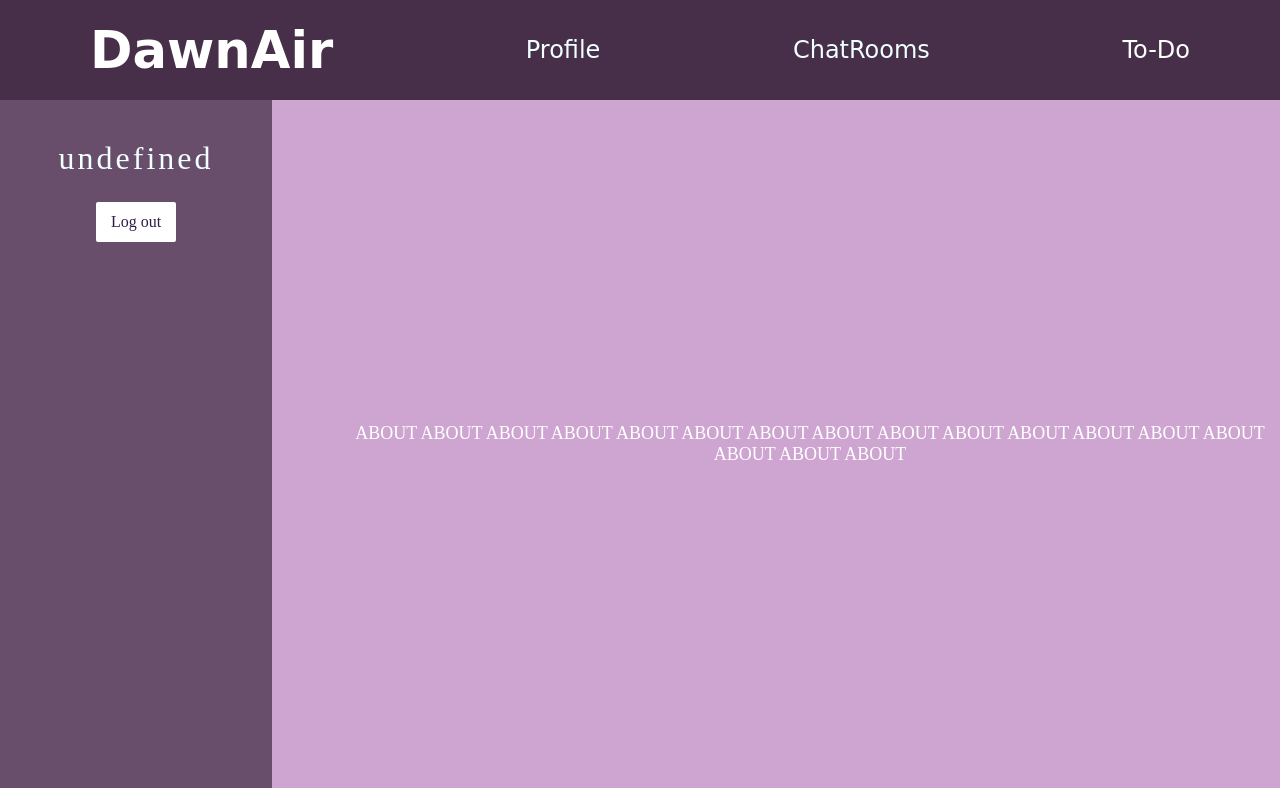
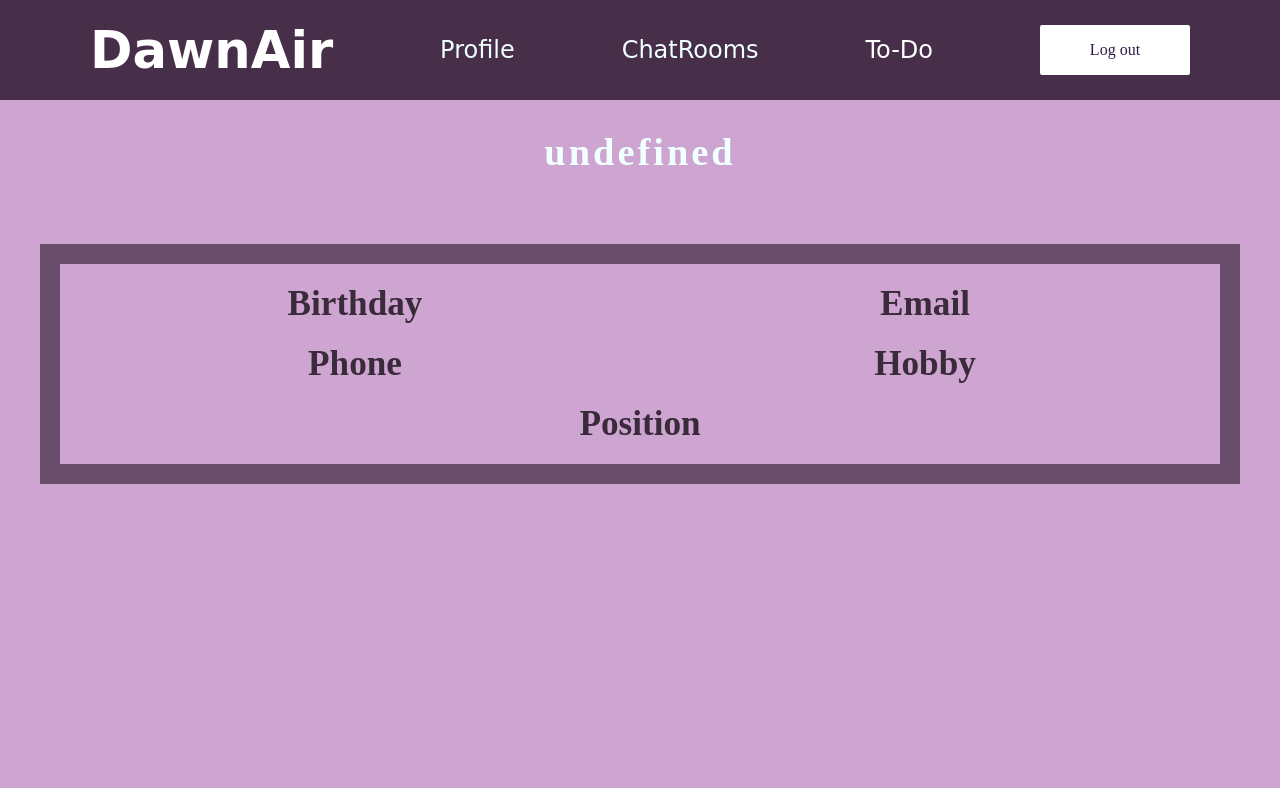
Before and after one commit to Projects-internship/Proiect-Stefana, a website: page frontend/html/profile.html in a window 1280 px wide. Drawn offline with nearby package versions, Linux system fonts and the light colour scheme; files that its build step writes are made by us from their sources; no server answers; files whose address does not match are found by name; a web font is replaced by a local one.

Commit message:
changed profile+ logout btn

```diff
--- a/frontend/html/profile.html
+++ b/frontend/html/profile.html
@@ -26,25 +26,52 @@
             <a href="/to-do-list" class="nav-items" id="notes">
                 To-Do
                 </a>
+        <button onclick="logout()" id="logout_btn">Log out</button>
       </div>
     <div class="main">
-        <div class="profile-wrapper">
-            <div class="username">
+        <div class="username">
             <h1></h1>
         </div>
-            <ul id="info">
-                <li><button onclick="logout()" id="logout_btn">Log out</button></li>
-                <li id="email"></li>
-                <li id="birthday"></li>
-                <li id="position"></li>
-                <li id="phone"></li>
-            </ul>
-        </div>
             <div class="profile-about">
-                <p contenteditable="true"> ABOUT ABOUT ABOUT ABOUT ABOUT ABOUT ABOUT ABOUT ABOUT ABOUT ABOUT ABOUT ABOUT ABOUT ABOUT ABOUT ABOUT </p>
+
+                <div class="birthday-cointainer">
+                    <div class="birthday">
+                        <h2>Birthday</h2>
+                        <p id="birthday"></p>
+                    </div>
+                </div>
+                    <div class="email-container">
+                        <div class="email">
+                            <h2>Email</h2>
+                            <p id="email"></p>
+                        </div>
+                    </div>
+
+                    <div class="phone-container">
+                     <div class="phone">
+                          <h2>Phone</h2>
+                          <p id="phone"></p>
+                     </div>
+                    </div>
+
+                    <div class="hobby-container">
+                        <div class="hobby">
+                            <h2>Hobby</h2>
+                            <p id="hobby"></p>
+                        </div>
+                    </div>
+
+                    <div class="position-container">
+                        <div class="position">
+                            <h2>Position</h2>
+                            <p id="position"></p>
+                        </div>
+                    </div>
+
             </div>
     </div>
     <script src="profile-script.js"></script>
+    <script src="logout-script.js"></script>
 </body>
 </html>
 
--- a/frontend/modules-js/profile-script.js
+++ b/frontend/modules-js/profile-script.js
@@ -1,10 +1,4 @@
-async function logout(url = "/logout") {
-    const response = await fetch(url,
-        { method: "POST" });
-    if (response.redirected) {
-        window.location.href = response.url;
-    }
-}
+
 
 //------------username on user profile----------
     const user = document.cookie
@@ -29,22 +23,26 @@ async function getData(){
               username: username,
               email: email,
               position: position,
-              birthday: birthday
+              birthday: birthday,
+              hobby: hobby
             }
         )
     })
     const userJSON = await response.json();
 
-    const birthdayList= document.querySelector("#birthday");
-    birthdayList.innerHTML=userJSON.birthday;
+    const BirthDay= document.querySelector("#birthday");
+    BirthDay.innerHTML=userJSON.birthday;
 
-    const emailList= document.querySelector("#email");
-    emailList.innerHTML=userJSON.email;
+    const Email= document.querySelector("#email");
+    Email.innerHTML=userJSON.email;
 
-    const positionList= document.querySelector("#position");
-    positionList.innerHTML=userJSON.position;
+    const Position= document.querySelector("#position");
+    Position.innerHTML=userJSON.position;
 
-    const phoneList= document.querySelector("#phone");
-    phoneList.innerHTML=userJSON.phone;
+    const Phone= document.querySelector("#phone");
+    Phone.innerHTML=userJSON.phone;
+
+    const Hobby= document.querySelector("#hobby");
+    Hobby.innerHTML=userJSON.hobby;
 
 }
--- a/frontend/style/chatroom-style.css
+++ b/frontend/style/chatroom-style.css
@@ -209,3 +209,17 @@ input {
     font-family: 'Kalam', cursive;
     font-weight:550;
   }
+
+  #logout_btn{
+    background: rgb(255, 255, 255);
+    border: 2px solid rgb(255, 255, 255);
+    outline: none;
+    border-radius: 2px;
+    cursor: pointer;
+    font-size: 1em;
+    color: rgb(46, 28, 70);
+    font-weight: 525;
+    width: 150px;
+    height: 50px;
+    position:bottom;
+  }
--- a/frontend/style/profile-style.css
+++ b/frontend/style/profile-style.css
@@ -57,29 +57,20 @@
 }
 
 .main{
-    display:flex;
     background:#cea5d1;
     min-height: 86vh;
 }
 
-.profile-wrapper{
-    position:fixed;
-    display:block;
-    background-color:#694e6b;
-    min-width:34vh;
-    min-height: 86vh;
-}
-
-
 .username {
-  font-size: 2rem;
+  font-size: 2.4rem;
+  font-weight:700;
   max-height:100%;
   color: azure;
   user-select: none;
   text-decoration:none;
   text-align: center;
-  margin-top:40px;
   letter-spacing: 3px;
+  padding:30px;
 }
 
   ul li {
@@ -98,46 +89,96 @@
     margin:5px;
   }
 
+  .profile-about {
+    display: grid;
+    grid-template-columns: 1fr 1fr;
+    grid-gap: 20px;
+    border: 20px solid #694e6b;
+    padding: 20px;
+    text-align: center;
+    overflow-y: auto;
+    overflow-x: visible;
+    margin:40px;
+  }
+
+  .birthday-container {
+    grid-column: 1 / 2;
+    grid-row: 1 / 2;
+  }
+
+  .birthday h2 {
+    font-size: 2.2em;
+    color: #3a2b3b;
+  }
+
+  .email h2{
+    font-size: 2.2em;
+    color: #3a2b3b;
+  }
+
+  .phone h2{
+    font-size: 2.2em;
+    color: #3a2b3b;
+  }
+
+  .hobby h2{
+    font-size: 2.2em;
+    color: #3a2b3b;
+  }
+
+  .position h2{
+    font-size: 2.2em;
+    color: #3a2b3b;
+  }
+
+  .email-container {
+    grid-column: 2 / 3;
+    grid-row: 1 / 2;
+  }
+
+  .phone-container {
+    grid-column: 1 / 2;
+    grid-row: 2 / 3;
+  }
+
+  .hobby-container {
+    grid-column: 2 / 3;
+    grid-row: 2 / 3;
+  }
+
+  .position-container {
+    grid-column: 1 / 3;
+    grid-row: 3 / 4;
+  }
+
   #email{
-    font-size:15px;
+    color:#fff;
+    font-size:1.5em;
     font-family:'Times New Roman', Times, serif;
   }
 
   #birthday{
-    font-size:15px;
+    color:#fff;
+    font-size:1.5em;
     font-family:'Times New Roman', Times, serif;
   }
 
   #position{
-    font-size:15px;
+    color:#fff;
+    font-size:1.5em;
     font-family:'Times New Roman', Times, serif;
   }
 
   #phone{
-    font-size:15px;
+    color:#fff;
+    font-size:1.5em;
     font-family:'Times New Roman', Times, serif;
   }
 
-  .profile-about{
+  #hobby{
     color:#fff;
-    text-align: center;
-    overflow-y: auto;
-    overflow-x: visible;
-    margin:auto;
-    position:relative;
-    margin-left: 245px;
-  }
-
-  @media (min-width:850px){
-
-    .profile-about {margin-left: 340px;}
-  }
-
-  .profile-about p{
-    color:#fff;
-    text-align: center;
-    font-size:large;
-    padding:10px;
+    font-size:1.5em;
+    font-family:'Times New Roman', Times, serif;
   }
 
   #logout_btn{
@@ -146,17 +187,10 @@
     outline: none;
     border-radius: 2px;
     cursor: pointer;
-    font-size: 1rem;
+    font-size: 1em;
     color: rgb(46, 28, 70);
     font-weight: 525;
-    width: 80px;
-    height: 40px;
+    width: 150px;
+    height: 50px;
     position:bottom;
   }
-
-  #logout_btn:hover{
-    background: rgb(71, 51, 97);
-    color: rgb(255, 255, 255);
-    border: 1px solid rgb(54, 39, 74);
-    transition: all 0.6s ease;
-  }
--- a/frontend/style/style.css
+++ b/frontend/style/style.css
@@ -297,3 +297,17 @@ ul li.checked {
   letter-spacing: 0.3rem;
   padding:20px;
 }
+
+#logout_btn{
+  background: rgb(255, 255, 255);
+  border: 2px solid rgb(255, 255, 255);
+  outline: none;
+  border-radius: 2px;
+  cursor: pointer;
+  font-size: 1em;
+  color: rgb(46, 28, 70);
+  font-weight: 525;
+  width: 150px;
+  height: 50px;
+  position:bottom;
+}
--- a/server.js
+++ b/server.js
@@ -145,7 +145,7 @@ app.get('/to-do-list', (req, res) => {
 app.post('/get-user-data', async (req,res)=>{
   const user= req.cookies.userCookie
 
-  db.query("SELECT user_id, username, email, phone, position, birthday FROM `users` WHERE username = ? LIMIT 1", [user],
+  db.query("SELECT user_id, username, email, phone, position, birthday, hobby FROM `users` WHERE username = ? LIMIT 1", [user],
         (err,result)=>{
           if(result.length>0){
             res.json({
@@ -154,7 +154,8 @@ app.post('/get-user-data', async (req,res)=>{
               email: result[0].email,
               phone: result[0].phone,
               position: result[0].position,
-              birthday: result[0].birthday
+              birthday: result[0].birthday,
+              hobby: result[0].hobby
             })
           }
           else {
```
Also changed, not shown: frontend/html/chat.html (+2 -0 lines), frontend/html/todo.html (+2 -2 lines), frontend/modules-js/logout-script.js (added, +7 -0 lines).
